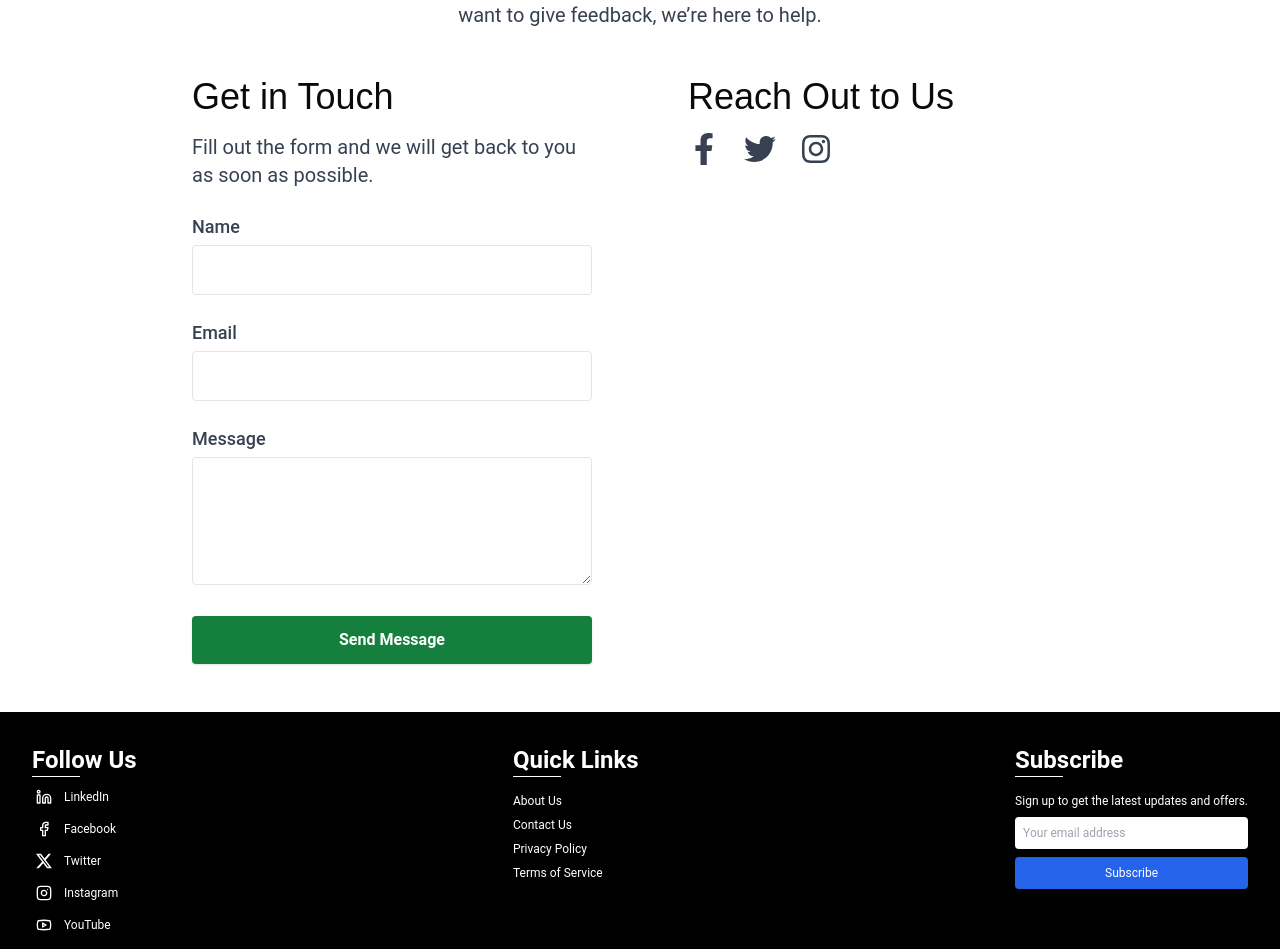
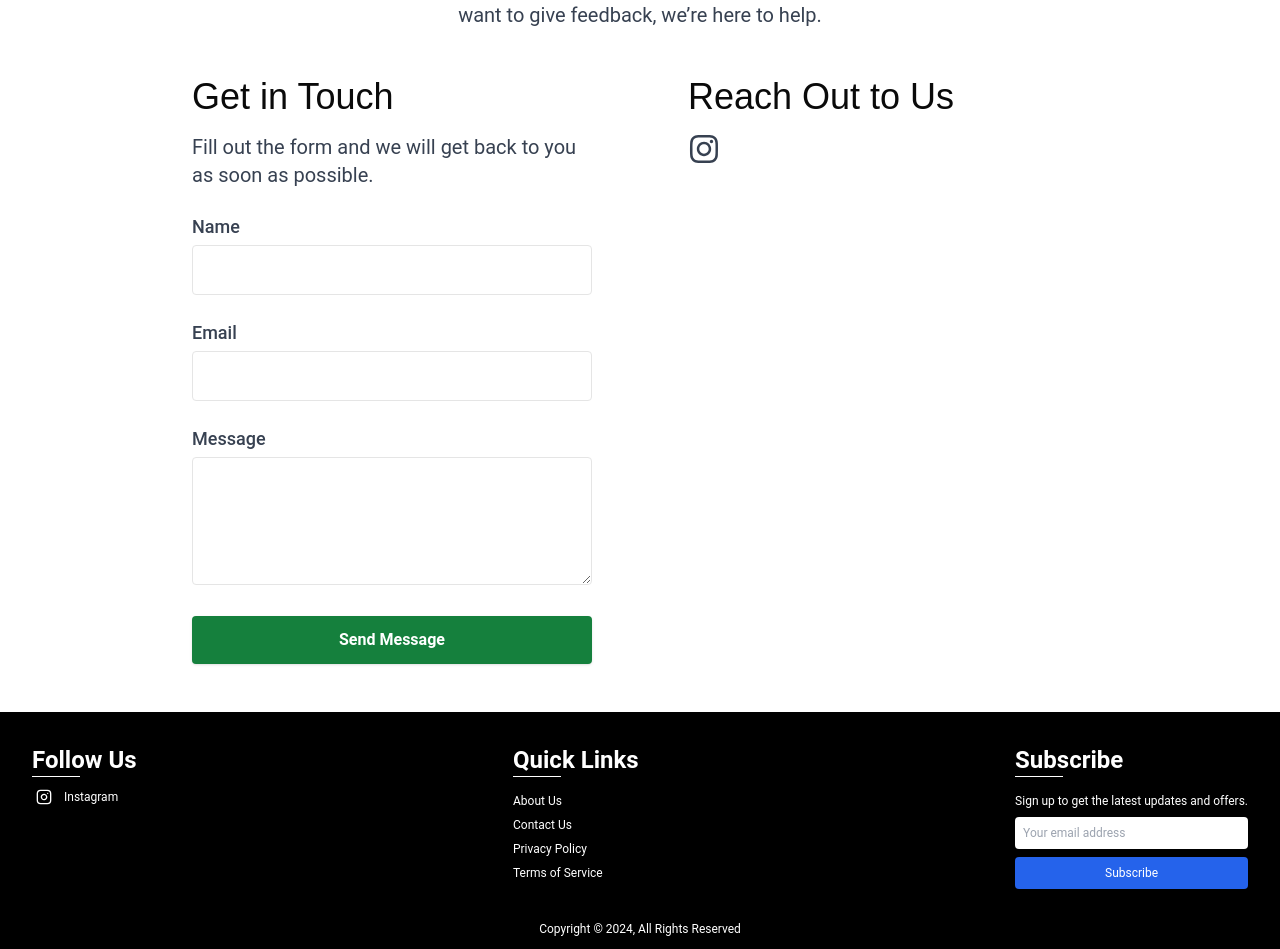
Before and after one commit to AyushSingh916/aff_marketing, a Next.js app: page /contact in a window 1280 px wide. Shown: the part 303-1252 px from the top of the page. Built offline with nearby package versions, Linux system fonts and the light colour scheme.

Commit message:
removing deadlinks

```diff
--- a/app/Footer.tsx
+++ b/app/Footer.tsx
@@ -32,7 +32,7 @@
         <div className="flex flex-col w-fit gap-2">
           <h2 className="w-fit font-bold text-lg lg:text-2xl mt-4 half-underline">Follow Us</h2>
           <div className="flex flex-col gap-2">
-            <a
+            {/* <a
               href="https://www.linkedin.com"
               className="group flex items-center justify-center gap-2 hover:bg-blue-800 rounded-sm overflow-clip w-fit"
             >
@@ -52,21 +52,21 @@
             >
               <span className='group-hover:bg-white p-1'><XIcon className='group-hover:stroke-black' size="1rem" /></span>
               <div className='h-min pr-2'>Twitter</div>
-            </a>
+            </a> */}
             <a
-              href="https://www.instagram.com"
+              href="https://www.instagram.com/peakpicksinsta"
               className="group flex items-center justify-center gap-2 hover:bg-purple-600 rounded-sm overflow-clip w-fit"
             >
               <span className='group-hover:bg-white p-1'><InstagramIcon className='group-hover:stroke-black' size="1rem" /></span>
               <div className='h-min pr-2'>Instagram</div>
             </a>
-            <a
+            {/* <a
               href="https://www.youtube.com"
               className="group flex items-center justify-center gap-2 hover:bg-red-600 rounded-sm overflow-clip w-fit"
             >
               <span className='group-hover:bg-white p-1'><YoutubeIcon className='group-hover:stroke-black' size="1rem" /></span>
               <div className='h-min pr-2'>YouTube</div>
-            </a>
+            </a> */}
           </div>
         </div>
         <div className="flex flex-col w-fit gap-2">
--- a/app/contact/page.tsx
+++ b/app/contact/page.tsx
@@ -90,13 +90,13 @@
         <div className="w-full lg:w-1/2">
           <h2 className="text-3xl lg:text-4xl font-star-jedi mb-4">Reach Out to Us</h2>
           <div className="flex gap-6">
-            <a href="https://www.facebook.com" target="_blank" rel="noopener noreferrer">
+            {/* <a href="https://www.facebook.com" target="_blank" rel="noopener noreferrer">
               <FaFacebookF className="h-8 w-8 text-gray-700 hover:text-accent transition-colors" />
             </a>
             <a href="https://www.twitter.com" target="_blank" rel="noopener noreferrer">
               <FaTwitter className="h-8 w-8 text-gray-700 hover:text-accent transition-colors" />
-            </a>
-            <a href="https://www.instagram.com" target="_blank" rel="noopener noreferrer">
+            </a> */}
+            <a href="https://www.instagram.com/peakpicksinsta" target="_blank" rel="noopener noreferrer">
               <FaInstagram className="h-8 w-8 text-gray-700 hover:text-accent transition-colors" />
             </a>
           </div>
```
